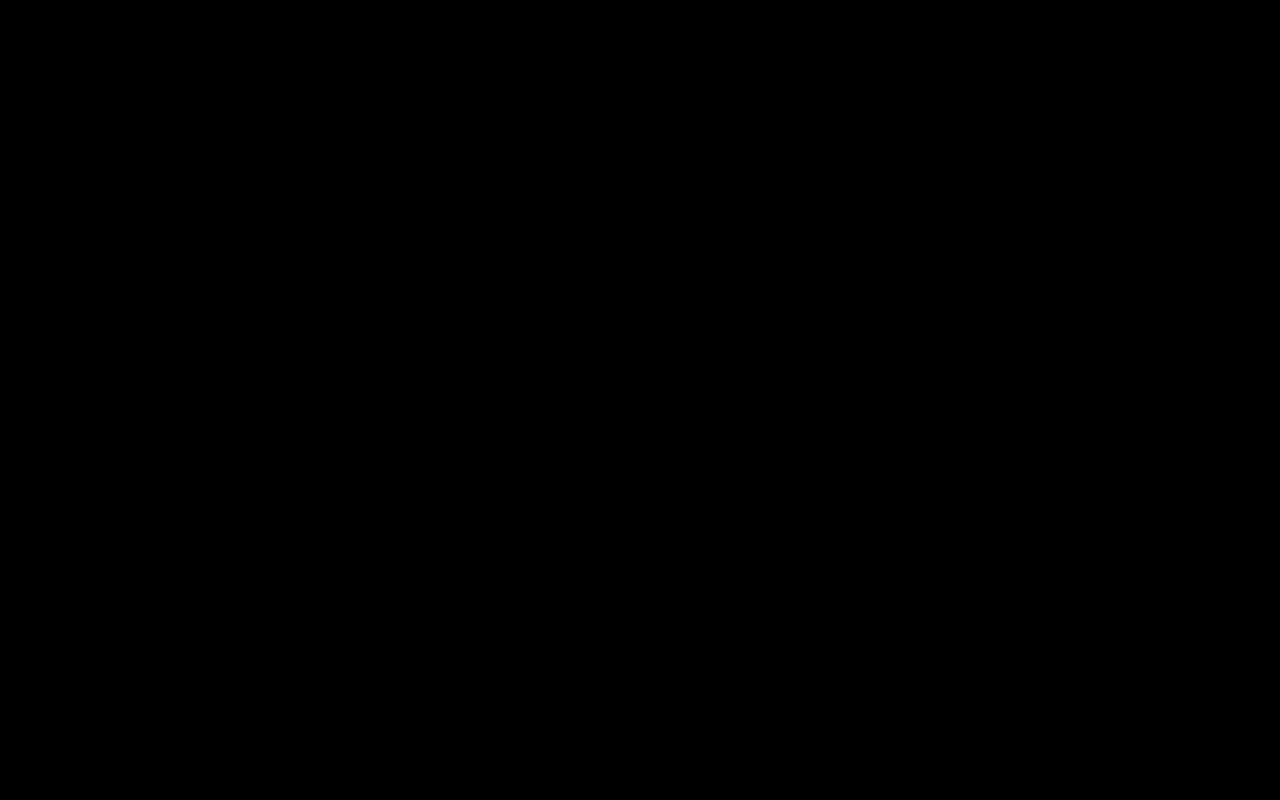
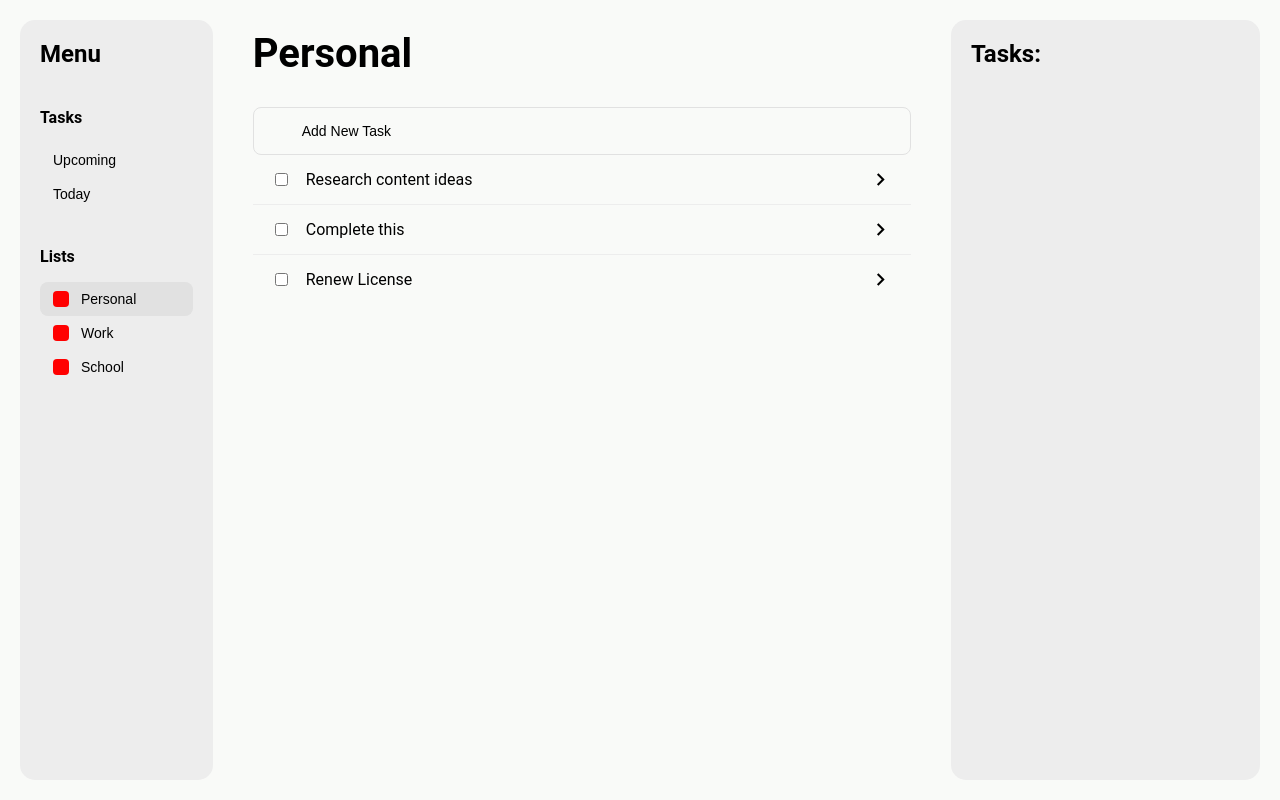
Before and after one commit to lowkangxuan/OdinProject, a website built with webpack: page todo_list/src/template.html in a window 1280 px wide. Built offline with nearby package versions, Linux system fonts and the light colour scheme.

Commit message:
Layout and style - Created svg folder for svg icons - modified global-style.css to facilitate img.icon and more colours - Still doing layout for main page

```diff
--- a/global-style.css
+++ b/global-style.css
@@ -2,6 +2,8 @@
     --black: #1F2937;
     --white: #F9FAF8;
     --grey: #e2e8f0;
+    --light-grey: #ededed;
+    --light-grey2: #e1e1e1;
     --dark-grey: #636363;
     --blue: #3882F6;
     --yellow: #f0b42a;
@@ -10,3 +12,19 @@
 body {
     font-family: "Roboto", sans-serif;
 }
+
+img.icon {
+    width: 50px;
+}
+
+img.icon.small {
+    width: 25px;
+}
+
+img.icon.large {
+    width: 75px;
+}
+
+img.icon.light {
+    filter: invert(1);
+}
--- a/todo_list/package.json
+++ b/todo_list/package.json
@@ -20,5 +20,8 @@
     "webpack": "^5.103.0",
     "webpack-cli": "^6.0.1",
     "webpack-dev-server": "^5.2.2"
+  },
+  "dependencies": {
+    "data-fns": "^1.1.0"
   }
 }
--- a/todo_list/src/index.js
+++ b/todo_list/src/index.js
@@ -2,3 +2,11 @@ import "./styles.css"
 import { greeting } from "./test";
 
 console.log(greeting);
+
+const listBtns = document.querySelectorAll(".list-btn");
+
+for (const btn of listBtns) {
+    btn.addEventListener("click", (e) => {
+        console.log("test");
+    });
+};
--- a/todo_list/src/styles.css
+++ b/todo_list/src/styles.css
@@ -1,3 +1,118 @@
+@import "../../global-style.css";
+
 body {
-    background-color: black;
+    background-color: var(--white);
+    margin: 0px;
 }
+
+span.subheader {
+    font-weight: bold;
+}
+
+.main-wrapper {
+    display: grid;
+    grid-template-columns: 1fr 3fr 1.5fr;
+    min-height: 100dvh;
+}
+
+.side-headers {
+    font-weight: bold;
+    font-size: 1.5em;
+    margin-bottom: 20px;
+}
+
+.list-section, .info-section, .content-section {
+    margin: 20px;
+    padding: 20px 0;
+}
+
+.list-section, .info-section {
+    background-color: var(--light-grey);
+    border-radius: 15px;
+    padding-left: 20px;
+    padding-right: 20px;
+}
+
+.list-section {
+    display: flex;
+    flex-direction: column;
+    gap: 20px;
+}
+
+.list-section * ul {
+    padding-inline-start: 0px;
+}
+
+.list-section * li {
+    list-style-type: none;
+}
+
+.btn {
+    display: flex;
+    width: 100%;
+    font-size: 14px;
+    background-color: transparent;
+    border: 1px solid var(--light-grey2);
+    border-radius: 8px;
+    align-items: center;
+    padding: 8px 12px;
+}
+
+.btn .icon {
+    width: 16px;
+    height: 16px;
+    border-radius: 4px;
+    margin-right: 12px;
+}
+
+.list-btn {
+    border-color: transparent;
+}
+
+.btn.selected, .btn:hover {
+    background-color: var(--light-grey2);
+}
+
+.list-btn .list-color {
+    background-color: red;
+}
+
+/* Content Section */
+.content-section {
+    padding-top: 10px;
+}
+
+.content-header {
+    font-size: 2.5em;
+    font-weight: bold;
+    margin-bottom: 30px;
+}
+
+.generic-task-list {
+    display: flex;
+    flex-direction: column;
+}
+
+.generic-task-list .list-item:not(:last-child) {
+    border-width: 0 0 1px 0;
+    border-color: var(--light-grey);
+    border-style: solid;
+}
+
+.btn.new-list {
+    padding: 15px 20px;
+}
+
+.list-item {
+    display: flex;
+    align-items: center;
+    padding: 12px 18px;
+}
+
+.list-item input {
+    margin-right:  18px;
+}
+
+.list-item .icon {
+    margin-left: auto;
+}
--- a/todo_list/src/template.html
+++ b/todo_list/src/template.html
@@ -6,6 +6,61 @@
     <title>Document</title>
 </head>
 <body>
+    <div class="main-wrapper">
+        <section class="list-section">
+            <div class="side-headers">Menu</div>
 
+            <div>
+                <span class="subheader">Tasks</span>
+                <ul>
+                    <li><button class="btn list-btn">Upcoming</button></li>
+                    <li><button class="btn list-btn">Today</button></li>
+                </ul>
+            </div>
+
+            <div>
+                <span class="subheader">Lists</span>
+                <ul>
+                    <li><button class="btn list-btn selected"><span class="icon list-color"></span>Personal</button></li>
+                    <li><button class="btn list-btn"><span class="icon list-color"></span>Work</button></li>
+                    <li><button class="btn list-btn"><span class="icon list-color"></span>School</button></li>
+                </ul>
+            </div>
+        </section>
+
+        <section class="content-section">
+            <div class="content-header">Personal</div>
+            <div class="generic-task-list">
+                <button class="btn new-list">
+                    <span class="icon">
+
+                    </span>
+                    Add New Task
+                </button>
+
+                <div class="list-item">
+                    <input type="checkbox" name="" id="">
+                    <span>Research content ideas</span>
+                    <img src="svg/chevron-right.svg" class="icon small">
+                </div>
+
+                <div class="list-item">
+                    <input type="checkbox" name="" id="">
+                    <span>Complete this</span>
+                    <img src="svg/chevron-right.svg" class="icon small">
+                </div>
+
+                <div class="list-item">
+                    <input type="checkbox" name="" id="">
+                    <span>Renew License</span>
+                    <img src="svg/chevron-right.svg" class="icon small">
+                </div>
+            </div>
+        </section>
+
+        <section class="info-section">
+            <div class="side-headers">Tasks:</div>
+        </section>
+    </div>
 </body>
 </html>
```
Also changed, not shown: todo_list/src/svg/chevron-right.svg (added), 1 other file.
